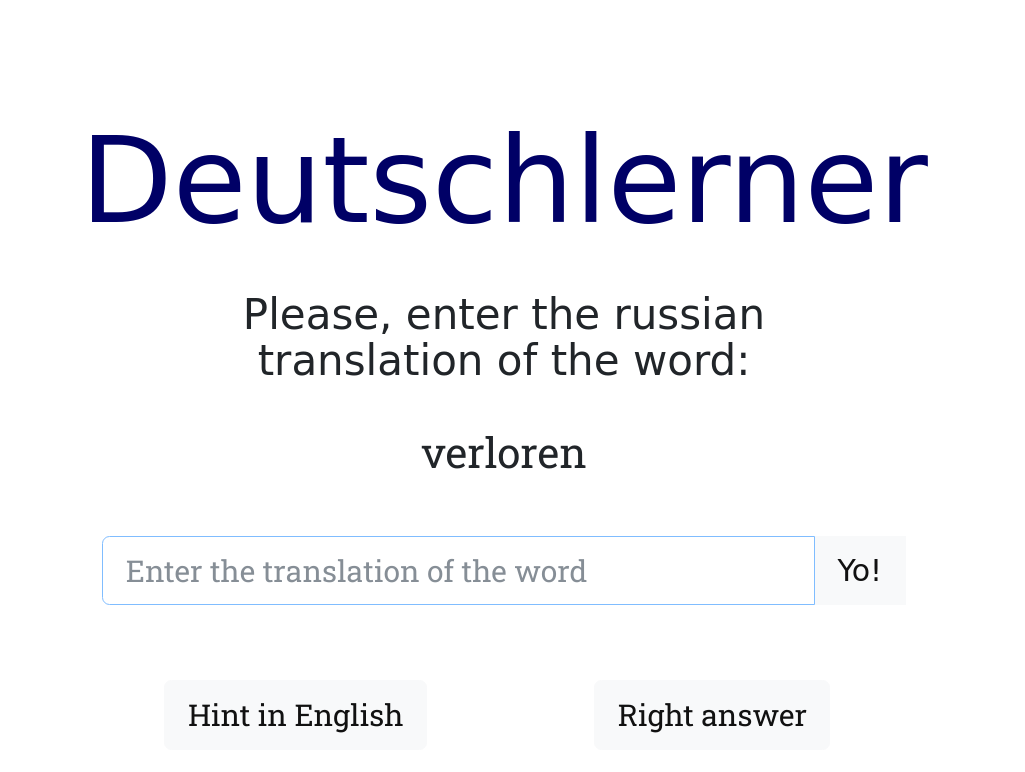
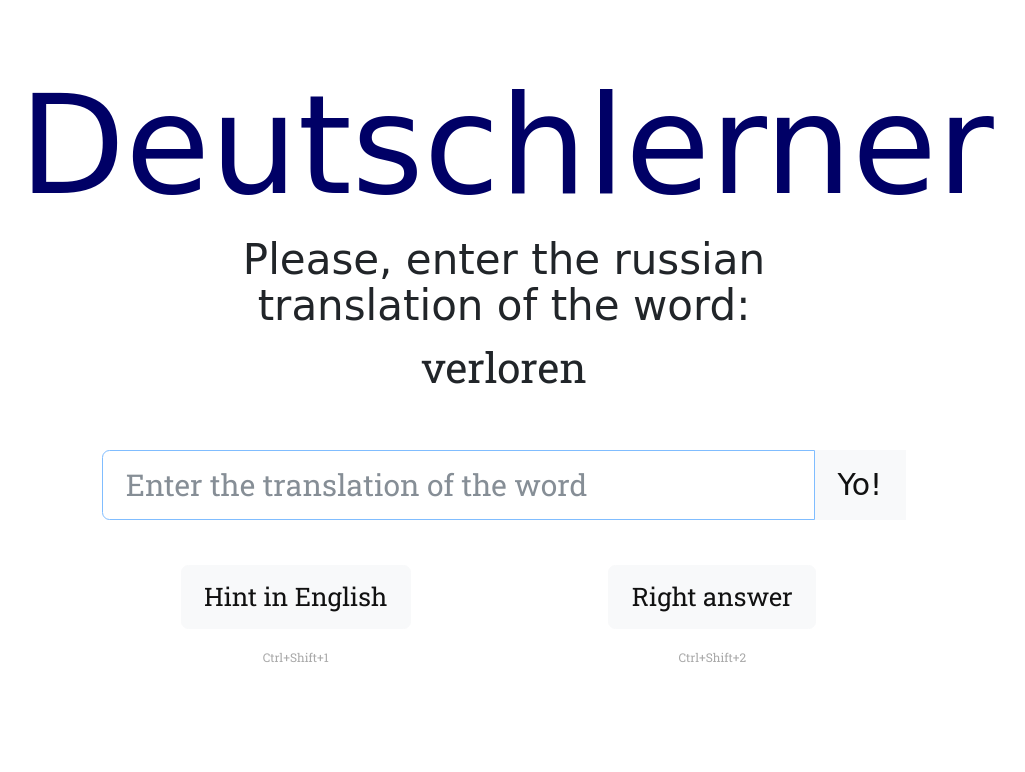
Before and after one commit to mzub/DeutschLernen, a plain HTML site: page index.html in a window 1280 px wide. Both pictures are taken after a click on the button "Word - Translation". Shown: the whole page, without its empty margins (136-1161 px from the left). Drawn offline with nearby package versions, Linux system fonts and the light colour scheme; a web font is replaced by a local one.

Commit message:
Some design changes

```diff
--- a/css/styles.css
+++ b/css/styles.css
@@ -9,7 +9,7 @@ body {
 }
 
 .title {
-    font-size: 4rem;
+    font-size: 4.6rem;
     font-family: 'Baloo Tammudu', cursive;
     /*color: red;*/
 }
@@ -36,7 +36,7 @@ h3 {
 }
 
 div {
-    padding-top: 0.5rem;
+    padding-top: ;
 }
 
 .w_t_stage {
@@ -53,7 +53,7 @@ div {
 }
 
 .helpBtn {
-    font-size: 1rem;
+    font-size: 0.85rem;
     font-family: 'Roboto Slab', serif;
 }
 
@@ -81,7 +81,7 @@ a:active {
 .btn-primary {
     height: ;
     border-radius: 0.5rem;
-    padding-top: 1.2rem;
+    padding-top: 1.4rem;
 }
 
 .wrd {
@@ -91,3 +91,10 @@ a:active {
 #nextButton {
     display: none;
 }
+
+.hotKeyHelp {
+    font-family: 'Roboto Slab', serif;
+    font-size: 0.4rem;
+    color: #A9A9A9;
+    padding-top: 0rem;
+}
--- a/index.html
+++ b/index.html
@@ -16,6 +16,8 @@
 		<div class="col-sm-12 mainer"><a href="./index.html"><h1 class="title">Deutschlerner</h1></a></div>
 		</div>
 		<div class="row frstStage">
+		<br>
+		<br>
 			<div class="col-sm-12 frstStage"><h2>Which training do you prefer?</h2></div>
 		</div>
 <!--******************************** Embark ************************************-->
@@ -62,6 +64,7 @@
 			</div>
 		</div>
 <!-- *************************** Input panel *************************-->
+		<br>
 		<div class="row t_w_stage w_t_stage">
 			<div class="col-sm-1">
 			</div>
@@ -97,6 +100,24 @@
 			<div class="col-sm-1">
 			</div>
 		</div>
+		<div class="row w_t_stage t_w_stage">
+			<div class="col-sm-1">
+			</div>
+			<div class="col-sm-5 helpPnl" id="hintButton">
+				<span class="hotKeyHelp">Ctrl+Shift+1</span>
+			</div>
+			<div class="col-sm-5 helpPnl2" id="hintButton2">
+				<span class="hotKeyHelp">Ctrl+Shift+1</span>
+			</div>
+			<div class="col-sm-5 helpPnl" id="answerButton">
+				<span class="hotKeyHelp">Ctrl+Shift+2</span>
+			</div>
+			<div class="col-sm-5 helpPnl2" id="answerButton2">
+				<span class="hotKeyHelp">Ctrl+Shift+2</span>
+			</div>
+			<div class="col-sm-1">
+			</div>
+		</div>
 <!--***************************** Sripts *************************************-->
 	<script src="js/main.js"></script>
 </body>
```
